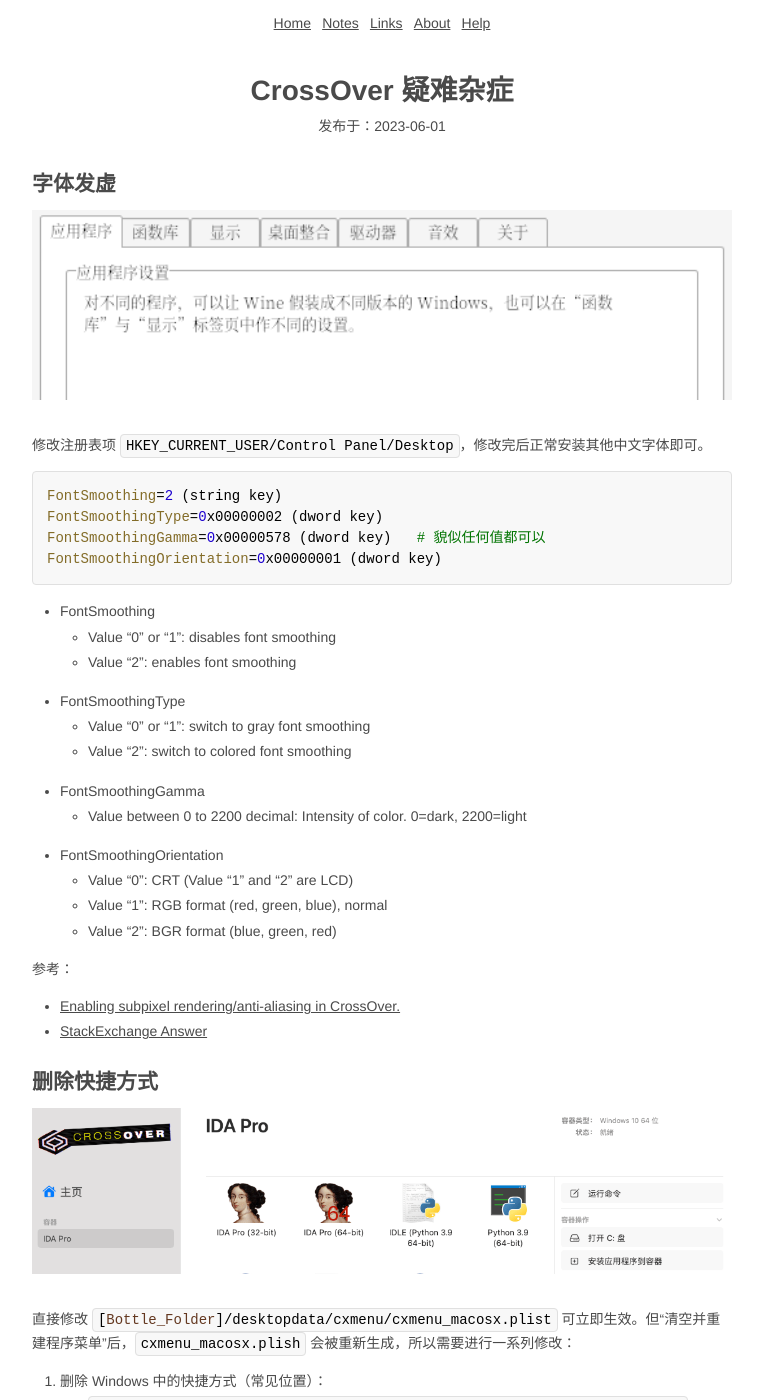
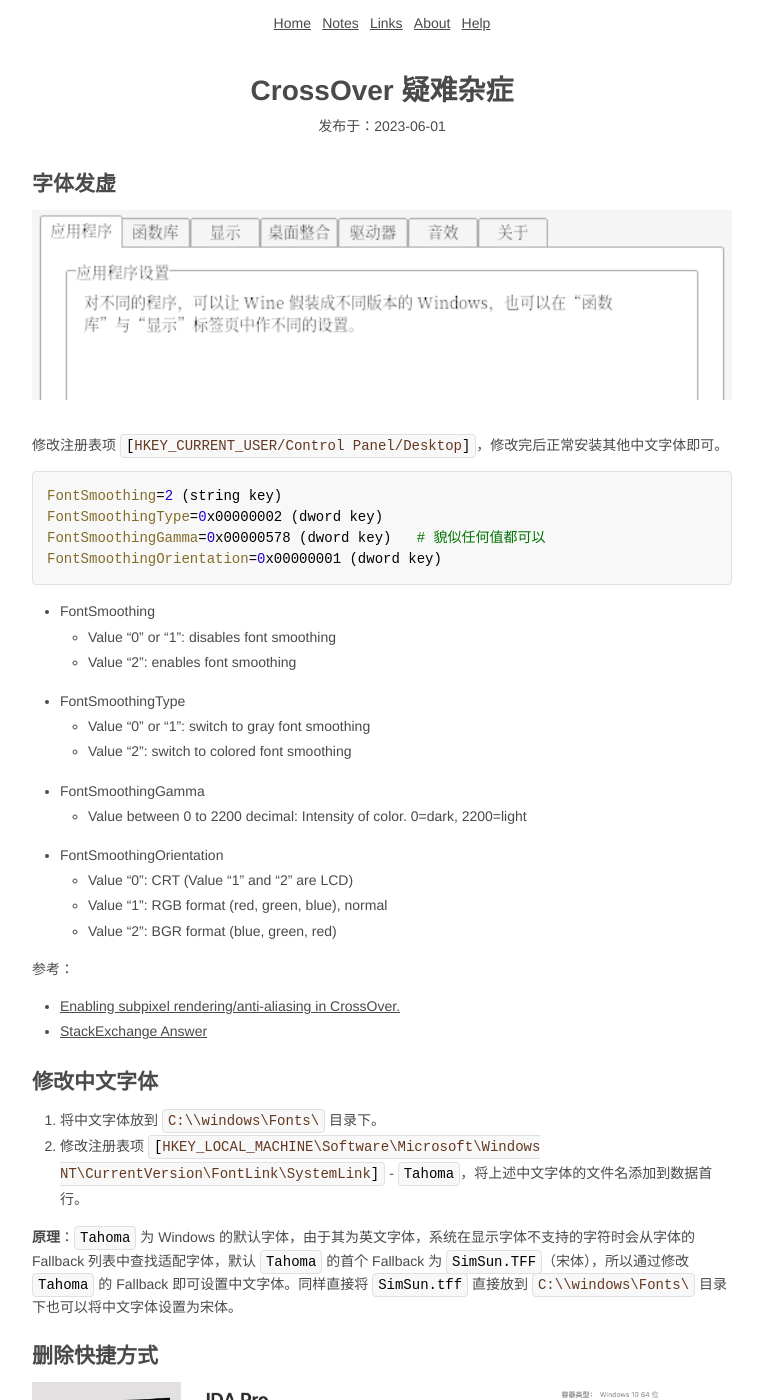
Before and after one commit to guodong000/guodong000.github.io, a Jekyll site: the page built from _posts/2023-06-01-crossover-faq.md, in a window 1280 px wide and 1400 px high. Shown: the whole window, without its empty margins (258-1021 px from the left). Built offline with Jekyll 4.4.1, drawn with Linux system fonts in a browser that asks for light colours; comment, search, counter and statistics services are not loaded.

Commit message:
update post

````diff
--- a/_posts/2023-06-01-crossover-faq.md
+++ b/_posts/2023-06-01-crossover-faq.md
@@ -7,7 +7,7 @@
 
 ![winecfg 字体发虚](/assets/images/2023-06-01-crossover-faq/winecfg_font_gray.png)
 
-修改注册表项 `HKEY_CURRENT_USER/Control Panel/Desktop`，修改完后正常安装其他中文字体即可。
+修改注册表项 `[HKEY_CURRENT_USER/Control Panel/Desktop]`，修改完后正常安装其他中文字体即可。
 
 ```
 FontSmoothing=2 (string key)
@@ -33,6 +33,14 @@
 - [Enabling subpixel rendering/anti-aliasing in CrossOver.](https://www.codeweavers.com/support/wiki/linux/faq/cxofficeantialias)
 - [StackExchange Answer](https://superuser.com/a/945614)
 
+## 修改中文字体
+
+1. 将中文字体放到 `C:\\windows\Fonts\` 目录下。
+2. 修改注册表项 `[HKEY_LOCAL_MACHINE\Software\Microsoft\Windows NT\CurrentVersion\FontLink\SystemLink]` - `Tahoma`，将上述中文字体的文件名添加到数据首行。
+
+**原理**：`Tahoma` 为 Windows 的默认字体，由于其为英文字体，系统在显示字体不支持的字符时会从字体的 Fallback 列表中查找适配字体，默认 `Tahoma` 的首个 Fallback 为 `SimSun.TFF`（宋体），所以通过修改 `Tahoma` 的 Fallback 即可设置中文字体。同样直接将 `SimSun.tff` 直接放到 `C:\\windows\Fonts\` 目录下也可以将中文字体设置为宋体。
+
+
 ## 删除快捷方式
 
 ![CrossOver Shortcuts](/assets/images/2023-06-01-crossover-faq/crossover_panel_shortcuts.png)
````
Also changed, not shown: 1 other file.
